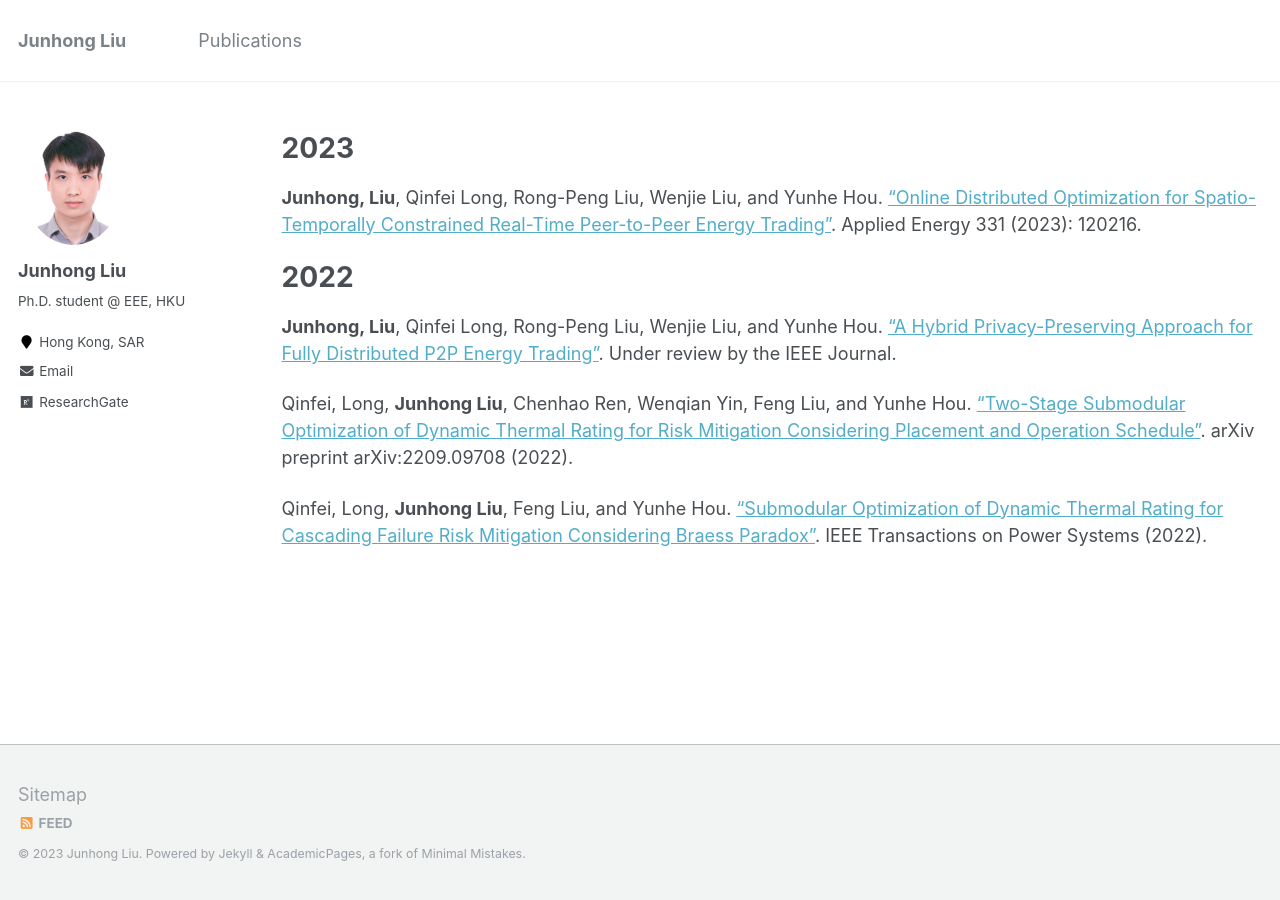
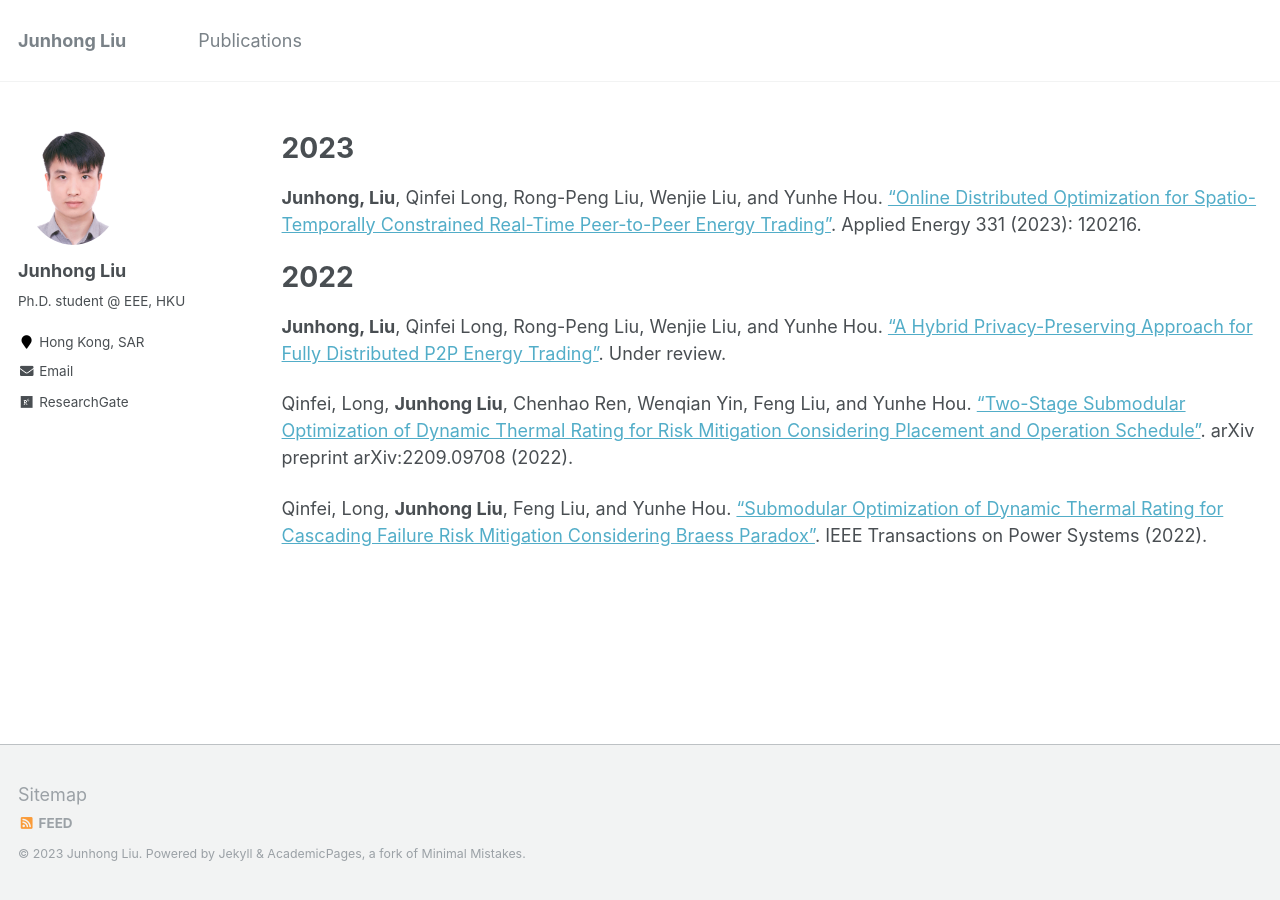
Before and after one commit to johnny-eee/online, a Jekyll site: the page built from _pages/cv.md, in a window 1280 px wide. Built offline with Jekyll 4.4.1, drawn with Linux system fonts in a browser that asks for light colours.

Commit message:
Update cv.md

```diff
--- a/_pages/cv.md
+++ b/_pages/cv.md
@@ -14,7 +14,7 @@ redirect_from:
 
 2022
 ======
-**Junhong, Liu**, Qinfei Long, Rong-Peng Liu, Wenjie Liu, and Yunhe Hou. ["A Hybrid Privacy-Preserving Approach for Fully Distributed P2P Energy Trading"]( ). Under review by the IEEE Journal.
+**Junhong, Liu**, Qinfei Long, Rong-Peng Liu, Wenjie Liu, and Yunhe Hou. ["A Hybrid Privacy-Preserving Approach for Fully Distributed P2P Energy Trading"]( ). Under review.
 
 Qinfei, Long, **Junhong Liu**, Chenhao Ren, Wenqian Yin, Feng Liu, and Yunhe Hou. ["Two-Stage Submodular Optimization of Dynamic Thermal Rating for Risk Mitigation Considering Placement and Operation Schedule"](https://arxiv.org/pdf/2209.09708.pdf). arXiv preprint arXiv:2209.09708 (2022).
 
```
